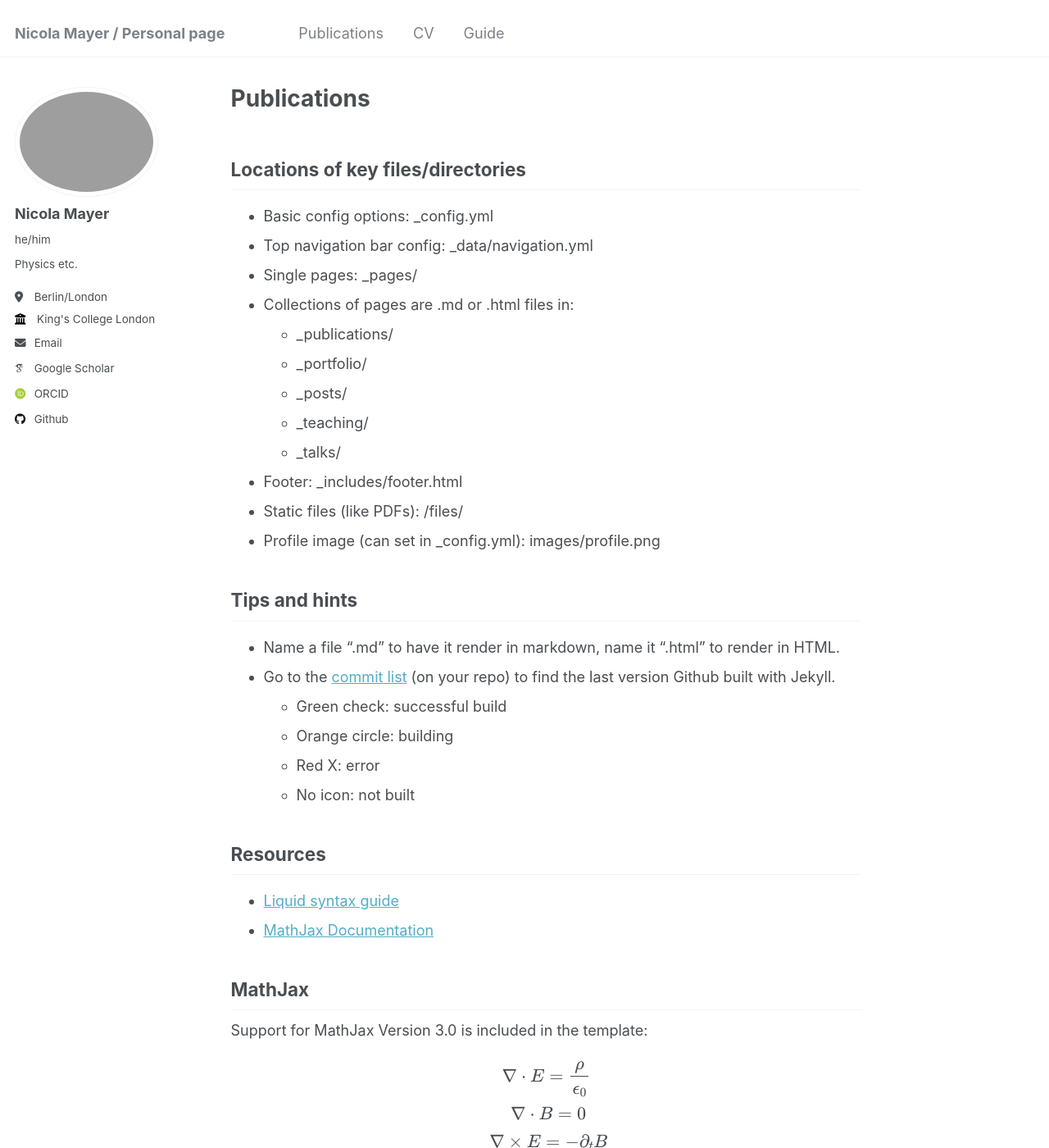
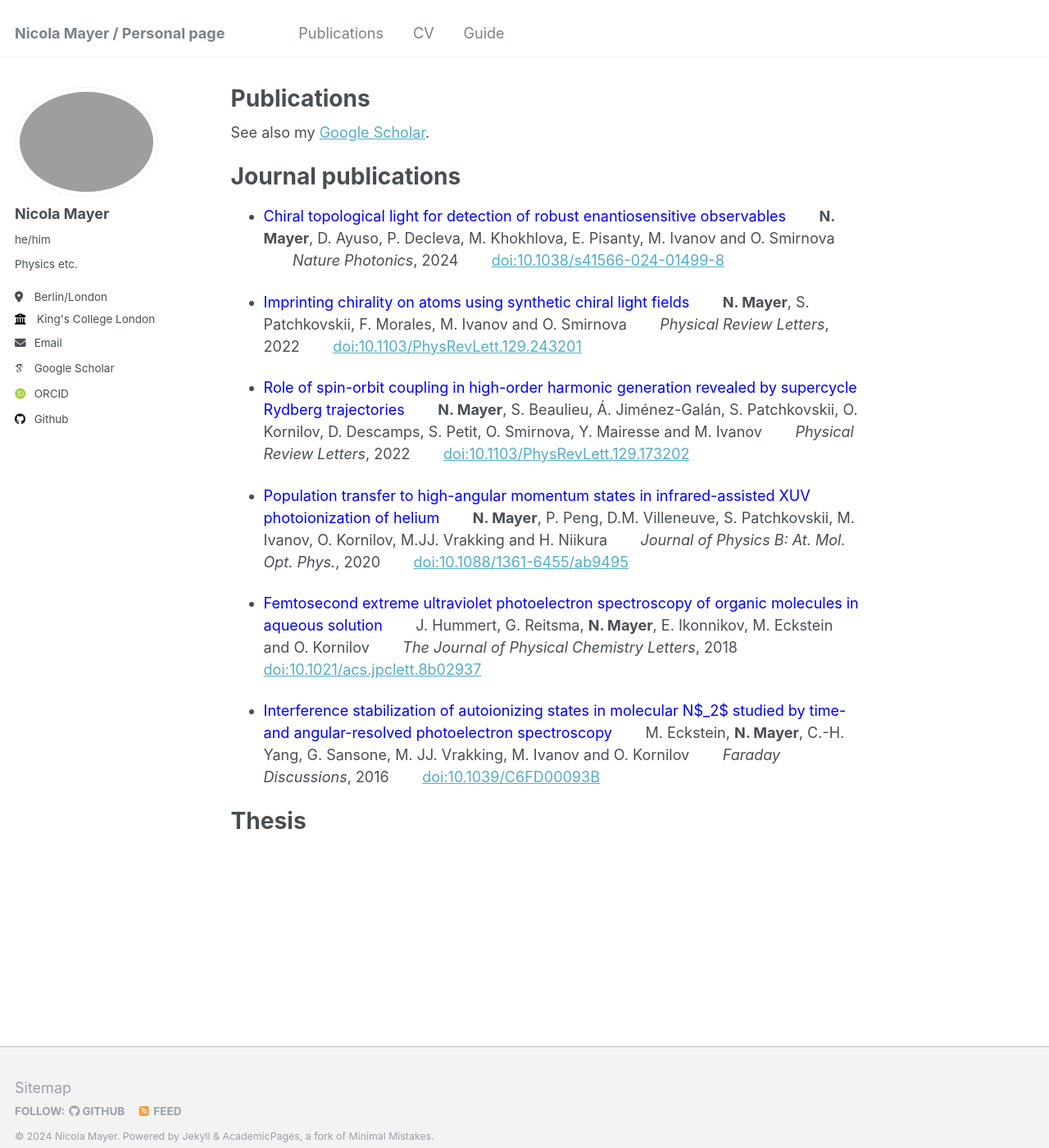
Before and after one commit to GCBSNicola/GCBSNicola.github.io, a Jekyll site: the page built from _pages/publications_markdown.md, in a window 1280 px wide and 1400 px high. Shown: the whole window at 82% size. Built offline with Jekyll 4.4.1, drawn with Linux system fonts in a browser that asks for light colours; some web fonts are replaced; some of the changed text lies outside the part shown.

Commit message:
modified publications markdown

````diff
--- a/_pages/publications_markdown.md
+++ b/_pages/publications_markdown.md
@@ -7,257 +7,38 @@ redirect_from:
   - /publications.html
 ---
 
-## Locations of key files/directories
+See also my [Google Scholar](https://scholar.google.com/citations?user=9EZ2fK4AAAAJ&hl=en).
 
-* Basic config options: _config.yml
-* Top navigation bar config: _data/navigation.yml
-* Single pages: _pages/
-* Collections of pages are .md or .html files in:
-  * _publications/
-  * _portfolio/
-  * _posts/
-  * _teaching/
-  * _talks/
-* Footer: _includes/footer.html
-* Static files (like PDFs): /files/
-* Profile image (can set in _config.yml): images/profile.png
+# Journal publications
 
-## Tips and hints
+* <span style="color:blue">Chiral topological light for detection of robust enantiosensitive observables</span>
+&nbsp;&nbsp;&nbsp;&nbsp;&nbsp;&nbsp; **N. Mayer**, D. Ayuso, P. Decleva, M. Khokhlova, E. Pisanty, M. Ivanov and O. Smirnova
+&nbsp;&nbsp;&nbsp;&nbsp;&nbsp;&nbsp; *Nature Photonics*, 2024
+&nbsp;&nbsp;&nbsp;&nbsp;&nbsp;&nbsp; [doi:10.1038/s41566-024-01499-8](https://doi.org/10.1038/s41566-024-01499-8)
 
-* Name a file ".md" to have it render in markdown, name it ".html" to render in HTML.
-* Go to the [commit list](https://github.com/academicpages/academicpages.github.io/commits/master) (on your repo) to find the last version Github built with Jekyll.
-  * Green check: successful build
-  * Orange circle: building
-  * Red X: error
-  * No icon: not built
+* <span style="color:blue">Imprinting chirality on atoms using synthetic chiral light fields</span>
+&nbsp;&nbsp;&nbsp;&nbsp;&nbsp;&nbsp; **N. Mayer**, S. Patchkovskii, F. Morales, M. Ivanov and O. Smirnova
+&nbsp;&nbsp;&nbsp;&nbsp;&nbsp;&nbsp; *Physical Review Letters*, 2022
+&nbsp;&nbsp;&nbsp;&nbsp;&nbsp;&nbsp; [doi:10.1103/PhysRevLett.129.243201](https://doi.org/10.1103/PhysRevLett.129.243201)
 
-## Resources
- * [Liquid syntax guide](https://shopify.github.io/liquid/tags/control-flow/)
- * [MathJax Documentation](https://docs.mathjax.org/en/latest/)
+* <span style="color:blue">Role of spin-orbit coupling in high-order harmonic generation revealed by supercycle Rydberg trajectories</span>
+&nbsp;&nbsp;&nbsp;&nbsp;&nbsp;&nbsp; **N. Mayer**, S. Beaulieu, Á. Jiménez-Galán, S. Patchkovskii, O. Kornilov, D. Descamps, S. Petit, O. Smirnova, Y. Mairesse and M. Ivanov
+&nbsp;&nbsp;&nbsp;&nbsp;&nbsp;&nbsp; *Physical Review Letters*, 2022
+&nbsp;&nbsp;&nbsp;&nbsp;&nbsp;&nbsp; [doi:10.1103/PhysRevLett.129.173202](https://doi.org/10.1103/PhysRevLett.129.173202)
 
-## MathJax
+* <span style="color:blue">Population transfer to high-angular momentum states in infrared-assisted XUV photoionization of helium</span>
+&nbsp;&nbsp;&nbsp;&nbsp;&nbsp;&nbsp; **N. Mayer**, P. Peng, D.M. Villeneuve, S. Patchkovskii, M. Ivanov, O. Kornilov, M.JJ. Vrakking and H. Niikura
+&nbsp;&nbsp;&nbsp;&nbsp;&nbsp;&nbsp; *Journal of Physics B: At. Mol. Opt. Phys.*, 2020
+&nbsp;&nbsp;&nbsp;&nbsp;&nbsp;&nbsp; [doi:10.1088/1361-6455/ab9495](https://doi.org/10.1088/1361-6455/ab9495)
 
-Support for MathJax Version 3.0 is included in the template:
+* <span style="color:blue">Femtosecond extreme ultraviolet photoelectron spectroscopy of organic molecules in aqueous solution</span>
+&nbsp;&nbsp;&nbsp;&nbsp;&nbsp;&nbsp; J. Hummert, G. Reitsma, **N. Mayer**, E. Ikonnikov, M. Eckstein and O. Kornilov
+&nbsp;&nbsp;&nbsp;&nbsp;&nbsp;&nbsp; *The Journal of Physical Chemistry Letters*, 2018
+&nbsp;&nbsp;&nbsp;&nbsp;&nbsp;&nbsp; [doi:10.1021/acs.jpclett.8b02937](https://doi.org/10.1021/acs.jpclett.8b02937)
 
-$$
-\displaylines{
-\nabla \cdot E= \frac{\rho}{\epsilon_0} \\\
-\nabla \cdot B=0 \\\
-\nabla \times E= -\partial_tB \\\
-\nabla \times B  = \mu_0 \left(J + \varepsilon_0 \partial_t E \right)
-}
-$$
+* <span style="color:blue">Interference stabilization of autoionizing states in molecular N$_2$ studied by time- and angular-resolved photoelectron spectroscopy</span>
+&nbsp;&nbsp;&nbsp;&nbsp;&nbsp;&nbsp; M. Eckstein, **N. Mayer**, C.-H. Yang, G. Sansone, M. JJ. Vrakking, M. Ivanov and O. Kornilov
+&nbsp;&nbsp;&nbsp;&nbsp;&nbsp;&nbsp; *Faraday Discussions*, 2016
+&nbsp;&nbsp;&nbsp;&nbsp;&nbsp;&nbsp; [doi:10.1039/C6FD00093B](https://doi.org/10.1039/C6FD00093B)
 
-The default delimiters of `$$...$$` and `\\[...\\]` are supported for displayed mathematics, while `\\(...\\)` should be used for in-line mathematics (ex., \\(a^2 + b^2 = c^2\\))
-
-**Note** that since Academic Pages uses Markdown which cases some interference with MathJax and LaTeX for escaping characters and new lines, although [some workarounds exist](https://math.codidact.com/posts/278763/278772#answer-278772).
-
-## Markdown guide
-
-Academic Pages uses [kramdown](https://kramdown.gettalong.org/index.html) for Markdown rendering, which has some differences from other Markdown implementations such as GitHub's. In addition to this guide, please see the [kramdown Syntax page](https://kramdown.gettalong.org/syntax.html) for full documentation.
-
-### Header three
-
-#### Header four
-
-##### Header five
-
-###### Header six
-
-## Blockquotes
-
-Single line blockquote:
-
-> Quotes are cool.
-
-## Tables
-
-### Table 1
-
-| Entry            | Item   |                                                              |
-| --------         | ------ | ------------------------------------------------------------ |
-| [John Doe](#)    | 2016   | Description of the item in the list                          |
-| [Jane Doe](#)    | 2019   | Description of the item in the list                          |
-| [Doe Doe](#)     | 2022   | Description of the item in the list                          |
-
-### Table 2
-
-| Header1 | Header2 | Header3 |
-|:--------|:-------:|--------:|
-| cell1   | cell2   | cell3   |
-| cell4   | ce
-ll5   | cell6   |
-|-----------------------------|
-| cell1   | cell2   | cell3   |
-| cell4   | cell5   | cell6   |
-|=============================|
-| Foot1   | Foot2   | Foot3   |
-
-## Definition Lists
-
-Definition List Title
-:   Definition list division.
-
-Startup
-:   A startup company or startup is a company or temporary organization designed to search for a repeatable and scalable business model.
-
-#dowork
-:   Coined by Rob Dyrdek and his personal body guard Christopher "Big Black" Boykins, "Do Work" works as a self motivator, to motivating your friends.
-
-Do It Live
-:   I'll let Bill O'Reilly [explain](https://www.youtube.com/watch?v=O_HyZ5aW76c "We'll Do It Live") this one.
-
-## Unordered Lists (Nested)
-
-  * List item one
-      * List item one
-          * List item one
-          * List item two
-          * List item three
-          * List item four
-      * List item two
-      * List item three
-      * List item four
-  * List item two
-  * List item three
-  * List item four
-
-## Ordered List (Nested)
-
-  1. List item one
-      1. List item one
-          1. List item one
-          2. List item two
-          3. List item three
-          4. List item four
-      2. List item two
-      3. List item three
-      4. List item four
-  2. List item two
-  3. List item three
-  4. List item four
-
-## Buttons
-
-Make any link standout more when applying the `.btn` class.
-
-## Notices
-
-Basic notices or call-outs are supported using the following syntax:
-
-```markdown
-**Watch out!** You can also add notices by appending `{: .notice}` to the line following paragraph.
-{: .notice}
-```
-
-which wil render as:
-
-**Watch out!** You can also add notices by appending `{: .notice}` to the line following paragraph.
-{: .notice}
-
-### Footnotes
-
-Footnotes can be useful for clarifying points in the text, or citing information.[^1] Markdown support numeric footnotes, as well as text as long as the values are unique.[^note]
-
-```markdown
-This is the regular text.[^1] This is more regular text.[^note]
-
-[^1]: This is the footnote itself.
-[^note]: This is another footnote.
-```
-
-[^1]: Such as this footnote.
-[^note]: When using text for footnotes markers, no spaces are permitted in the name.
-
-## HTML Tags
-
-### Address Tag
-
-<address>
-  1 Infinite Loop<br /> Cupertino, CA 95014<br /> United States
-</address>
-
-### Anchor Tag (aka. Link)
-
-This is an example of a [link](http://github.com "Github").
-
-### Abbreviation Tag
-
-The abbreviation CSS stands for "Cascading Style Sheets".
-
-*[CSS]: Cascading Style Sheets
-
-### Cite Tag
-
-"Code is poetry." ---<cite>Automattic</cite>
-
-### Code Tag
-
-You will learn later on in these tests that `word-wrap: break-word;` will be your best friend.
-
-You can also write larger blocks of code with syntax highlighting supported for some languages, such as Python:
-
-```python
-print('Hello World!')
-```
-
-or R:
-
-```R
-print("Hello World!", quote = FALSE)
-```
-
-### Strike Tag
-
-This tag will let you <strike>strikeout text</strike>.
-
-### Emphasize Tag
-
-The emphasize tag should _italicize_ text.
-
-### Insert Tag
-
-This tag should denote <ins>inserted</ins> text.
-
-### Keyboard Tag
-
-This scarcely known tag emulates <kbd>keyboard text</kbd>, which is usually styled like the `<code>` tag.
-
-### Preformatted Tag
-
-This tag styles large blocks of code.
-
-<pre>
-.post-title {
-  margin: 0 0 5px;
-  font-weight: bold;
-  font-size: 38px;
-  line-height: 1.2;
-  and here's a line of some really, really, really, really long text, just to see how the PRE tag handles it and to find out how it overflows;
-}
-</pre>
-
-### Quote Tag
-
-<q>Developers, developers, developers&#8230;</q> &#8211;Steve Ballmer
-
-### Strong Tag
-
-This tag shows **bold text**.
-
-### Subscript Tag
-
-Getting our science styling on with H<sub>2</sub>O, which should push the "2" down.
-
-### Superscript Tag
-
-Still sticking with science and Isaac Newton's E = MC<sup>2</sup>, which should lift the 2 up.
-
-### Variable Tag
-
-This allows you to denote <var>variables</var>.
-
-***
-**Footnotes**
-
-The footnotes in the page will be returned following this line, return to the section on <a href="#footnotes">Markdown Footnotes</a>.
+# Thesis
````
